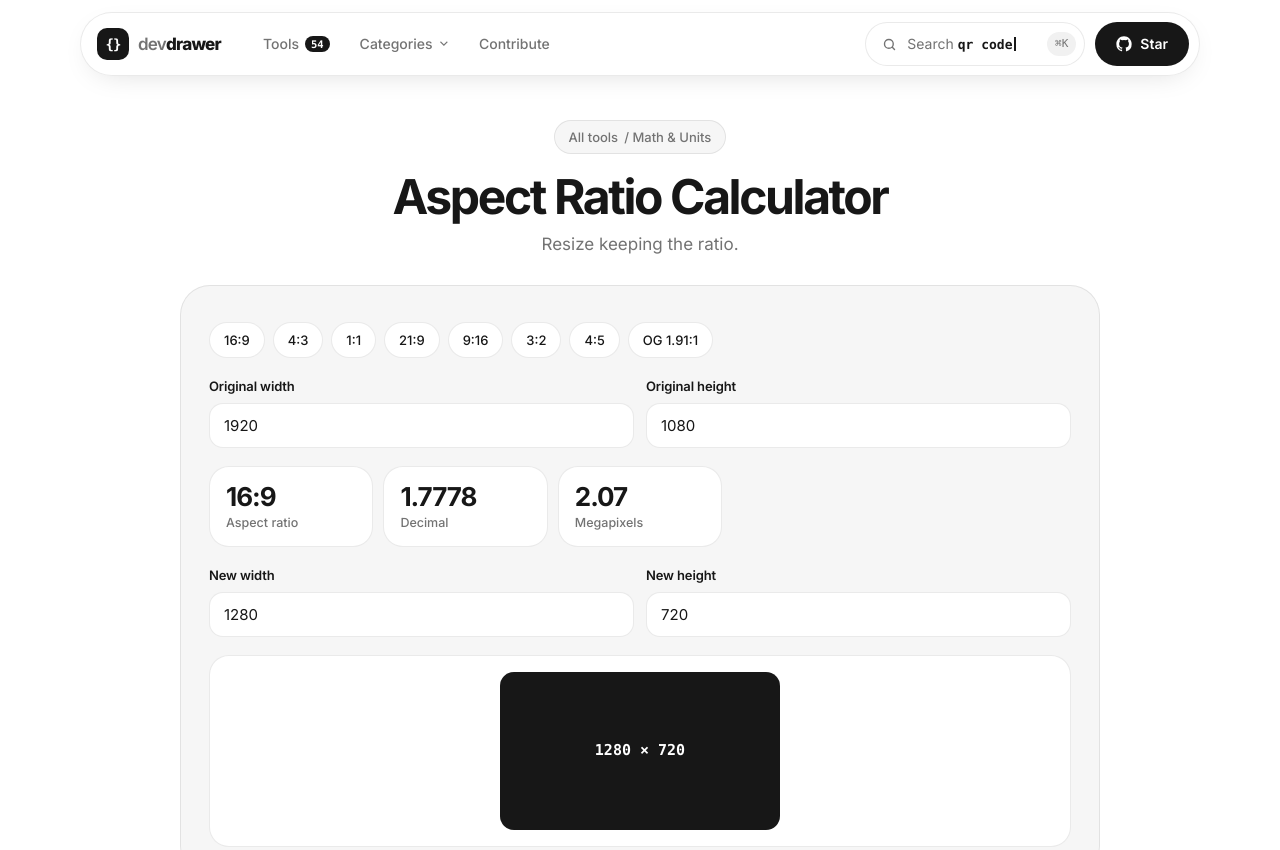
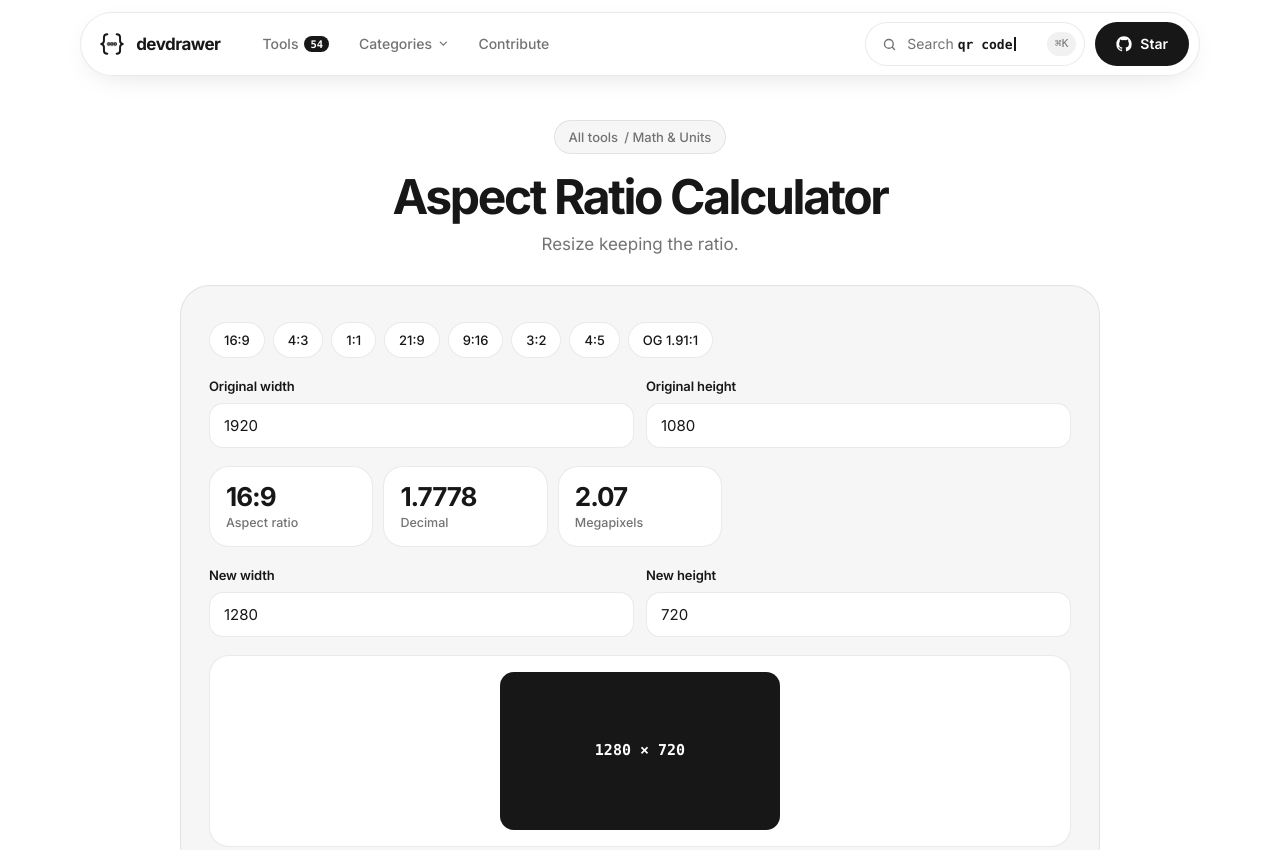
Before and after one commit to apreezofficial/devdrawer, a Next.js app: page /tools/aspect-ratio in a window 1280 px wide. Shown: the top 850 px of the page. Built offline with nearby package versions, Linux system fonts and the light colour scheme; a web font is replaced by a local one.

Commit message:
Animated braces-and-dots logo mark and matching favicon

```diff
--- a/src/app/globals.css
+++ b/src/app/globals.css
@@ -310,18 +310,28 @@ a:hover .signature { opacity: .8; }
 /* Logo: drawer mark + wordmark */
 .logo { gap: 9px; }
 .mark { overflow: visible; flex: none; }
-.mark-body { fill: var(--ink); }
-.mark-front { fill: color-mix(in srgb, var(--on-ink) 16%, var(--ink)); }
-.mark-handle { fill: var(--on-ink); opacity: .9; }
-.mark-code { stroke: var(--on-ink); opacity: 0; transform: translateY(2px); transition: opacity .2s .05s, transform .3s cubic-bezier(.2,.9,.25,1); }
-.mark-drawer-top { transition: transform .38s cubic-bezier(.3,1.5,.5,1); }
-.mark-drawer-top .mark-front { stroke: var(--ink); stroke-width: 1; }
-.logo:hover .mark-drawer-top { transform: translateY(-8.5px); }
-.logo:hover .mark-code { opacity: 1; transform: none; }
-.wordmark { font-weight: 750; font-size: 17px; letter-spacing: -0.045em; line-height: 1; }
-.wm-dev { color: var(--muted); font-weight: 600; transition: color .2s; }
-.logo:hover .wm-dev { color: var(--text); }
-@media (prefers-reduced-motion: reduce) { .mark-drawer-top, .mark-code { transition: none; } }
+.mark-brace { fill: none; stroke: var(--ink); stroke-width: 2.1; stroke-linecap: round; stroke-linejoin: round;
+  stroke-dasharray: 1; stroke-dashoffset: 1; animation: brace-draw .9s cubic-bezier(.6,0,.2,1) .15s forwards; }
+.mark-brace + .mark-brace { animation-delay: .3s; }
+.mark-dot { fill: none; stroke: var(--ink); stroke-width: 1.35; transform-box: fill-box; transform-origin: center; opacity: 0;
+  animation: dot-in .35s cubic-bezier(.3,1.6,.5,1) forwards; }
+.mark-dot:nth-of-type(1) { animation-delay: .85s; }
+.mark-dot:nth-of-type(2) { animation-delay: .95s; }
+.mark-dot:nth-of-type(3) { animation-delay: 1.05s; }
+@keyframes brace-draw { to { stroke-dashoffset: 0; } }
+@keyframes dot-in { from { opacity: 0; transform: scale(0); } to { opacity: 1; transform: scale(1); } }
+/* Hover: dots ripple like a typing indicator, braces breathe outward. */
+.logo:hover .mark-dot { animation: dot-type .9s ease-in-out infinite; opacity: 1; }
+.logo:hover .mark-dot:nth-of-type(2) { animation-delay: .12s; }
+.logo:hover .mark-dot:nth-of-type(3) { animation-delay: .24s; }
+@keyframes dot-type { 0%, 60%, 100% { transform: translateY(0); fill: transparent; } 30% { transform: translateY(-3px); fill: var(--ink); } }
+.mark-brace { transition: transform .35s cubic-bezier(.3,1.5,.5,1); }
+.logo:hover .mark-brace:first-of-type { transform: translateX(-1.2px); }
+.logo:hover .mark-brace:nth-of-type(2) { transform: translateX(1.2px); }
+@media (prefers-reduced-motion: reduce) {
+  .mark-brace { animation: none; stroke-dashoffset: 0; }
+  .mark-dot, .logo:hover .mark-dot { animation: none; opacity: 1; }
+}
 
 .nav-links { position: relative; display: flex; align-items: center; gap: 2px; margin-left: 18px; }
 .nav-links > a, .nav-menu > button { position: relative; z-index: 1; display: inline-flex; align-items: center; gap: 6px; height: 38px; padding: 0 14px; border-radius: 99px; font: inherit; font-size: 14px; font-weight: 500; color: var(--muted); background: none; border: 0; cursor: pointer; transition: color .15s; }
--- a/src/components/Logo.tsx
+++ b/src/components/Logo.tsx
@@ -1,19 +1,15 @@
 /**
- * The devdrawer mark: a two-drawer cabinet. On hover (of the parent .logo) the top
- * drawer slides open and a </> peeks out of it.
+ * The devdrawer mark: curly braces holding three dots, an outline icon.
+ * The braces draw in on load; the dots ripple like a typing indicator on hover of the parent .logo.
  */
 export function LogoMark({ size = 30 }: { size?: number }) {
   return (
     <svg className="mark" width={size} height={size} viewBox="0 0 32 32" aria-hidden="true">
-      <rect className="mark-body" x="4" y="4" width="24" height="24" rx="7" />
-      {/* Code that lives in the top drawer, revealed when it slides open */}
-      <path className="mark-code" d="M12.2 9.4 10 11.25l2.2 1.85M19.8 9.4 22 11.25l-2.2 1.85M17 8.6l-2 5.3" fill="none" strokeWidth="1.5" strokeLinecap="round" strokeLinejoin="round" />
-      <g className="mark-drawer-top">
-        <rect className="mark-front" x="7.5" y="7.5" width="17" height="7.5" rx="2.6" />
-        <rect className="mark-handle" x="13" y="10.5" width="6" height="1.6" rx=".8" />
-      </g>
-      <rect className="mark-front" x="7.5" y="17" width="17" height="7.5" rx="2.6" />
-      <rect className="mark-handle" x="13" y="20" width="6" height="1.6" rx=".8" />
+      <path className="mark-brace" pathLength={1} d="M11 5.5c-2.6 0-3.6 1.2-3.6 3.6v3.4c0 1.9-.9 3.1-2.9 3.5 2 .4 2.9 1.6 2.9 3.5v3.4c0 2.4 1 3.6 3.6 3.6" />
+      <path className="mark-brace" pathLength={1} d="M21 5.5c2.6 0 3.6 1.2 3.6 3.6v3.4c0 1.9.9 3.1 2.9 3.5-2 .4-2.9 1.6-2.9 3.5v3.4c0 2.4-1 3.6-3.6 3.6" />
+      <circle className="mark-dot" cx="12.6" cy="16" r="1.25" />
+      <circle className="mark-dot" cx="16" cy="16" r="1.25" />
+      <circle className="mark-dot" cx="19.4" cy="16" r="1.25" />
     </svg>
   );
 }
--- a/src/components/SiteHeader.tsx
+++ b/src/components/SiteHeader.tsx
@@ -6,7 +6,7 @@ import { useEffect, useRef, useState } from "react";
 import { GITHUB_URL } from "@/config";
 import { categories, categoryIcons, categoryId, tools } from "@/tools/registry";
 import { prefersReducedMotion } from "./canvas";
-import { Wordmark } from "./Logo";
+import { LogoMark, Wordmark } from "./Logo";
 
 /** Placeholder that types tool names in and out, like a live search hint. */
 function TypedHint() {
@@ -76,7 +76,7 @@ export function SiteHeader() {
     <header className={`header ${scrolled ? "scrolled" : ""}`}>
       <div className="header-inner">
         <Link href="/" className="logo" aria-label="devdrawer home">
-          <span className="logo-mark">{"{}"}</span>
+          <LogoMark />
           <Wordmark />
         </Link>
 
```
Also changed, not shown: src/app/icon.svg.
